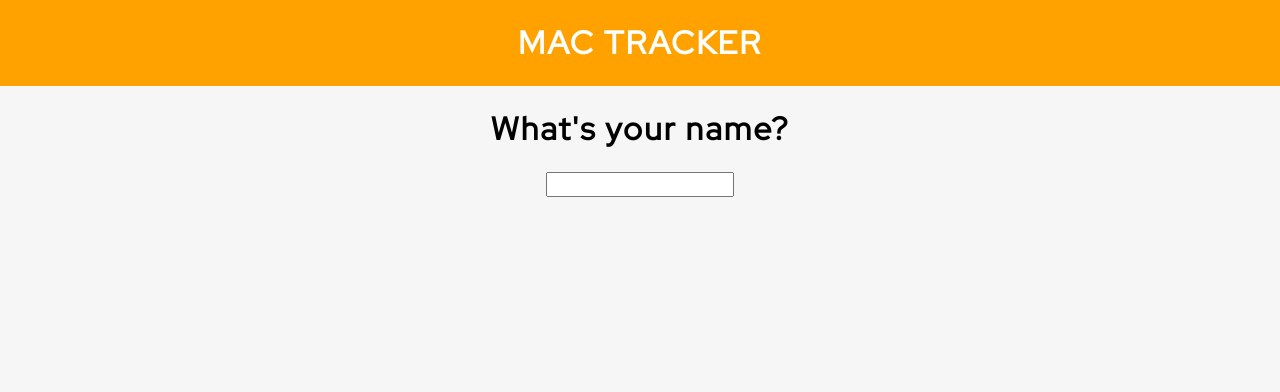
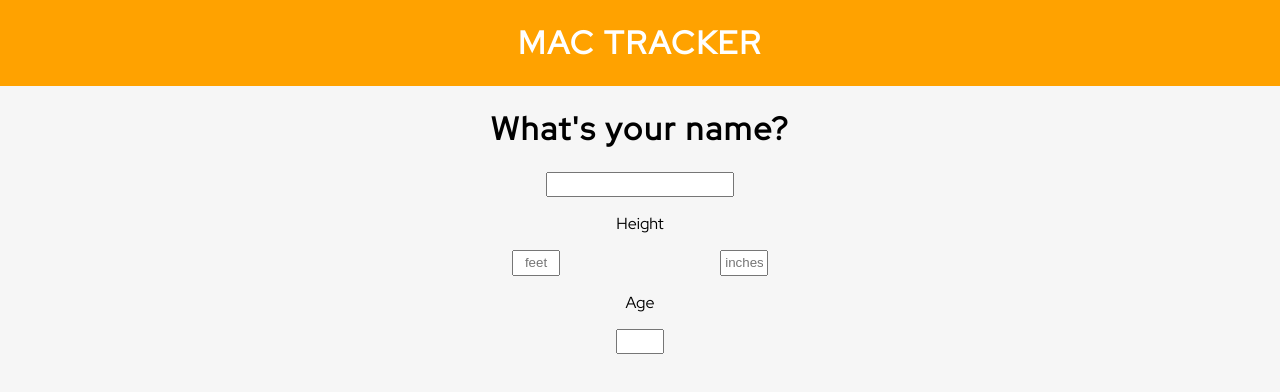
Before and after one commit to Andrew-M-A/Mac-Tracker, a website: page index.html in a window 1280 px wide. Drawn offline with Linux system fonts and the light colour scheme; no server answers.

Commit message:
in progress

```diff
--- a/css/layout.css
+++ b/css/layout.css
@@ -10,16 +10,17 @@
 
 .row {
   display: flex;
+  justify-content: center;
   flex-wrap: wrap;
+}
+
+.space-between {
+  justify-content: space-between;
 }
 
 .column-full,
 .column-half {
   width: 100%;
-}
-
-.justify-center {
-  justify-content: center;
 }
 
 @media screen and (min-width: 768px) {
--- a/css/styles.css
+++ b/css/styles.css
@@ -16,5 +16,12 @@ header {
 }
 
 input {
+  text-align: center;
   padding: 0.2rem;
 }
+
+.small-input {
+  width: 3rem;
+  margin-left: 5rem;
+  margin-right: 5rem;
+}
--- a/index.html
+++ b/index.html
@@ -20,7 +20,9 @@
   <header>
     <div class="container">
       <div class="row justify-center">
-        <h1 class="letter-spacing-2">MAC TRACKER</h1>
+        <div class="column">
+          <h1 class="letter-spacing-2">MAC TRACKER</h1>
+        </div>
       </div>
     </div>
   </header>
@@ -28,12 +30,23 @@
   <main>
     <div data-view="profile">
       <form action="">
-        <div class="row justify-center">
+        <div class="row">
           <h1 class="letter-spacing-2">What's your name?</h1>
         </div>
-        <div class="row justify-center">
-          <input type="text">
+        <div class="row">
+          <input type="text" class="name-input">
         </div>
+        <div class="row">
+          <p> Height </p>
+        </div>
+        <div class="row">
+          <input placeholder="feet" type="text" class="small-input"> <input placeholder="inches" type="text"
+            class="small-input">
+        </div>
+        <div class="row">
+          <p>Age</p>
+        </div>
+        <div class="row"> <input type="text" class="small-input"> </div>
 
       </form>
     </div>
```
